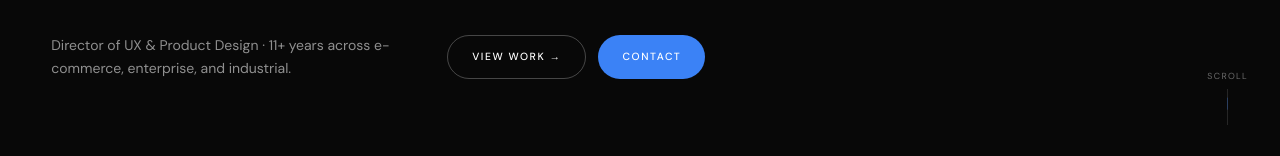
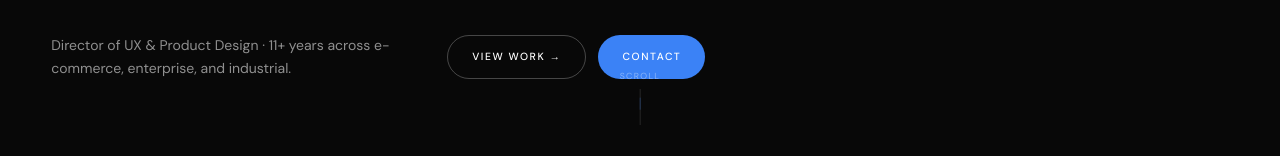
Before and after one commit to tangiblethinking/Appprotoneov002, a React (Vite) app: page / in a window 1280 px wide. Shown: the part 643-799 px from the top of the page. Built offline with nearby package versions, Linux system fonts and the light colour scheme.

Commit message:
Move scroll indicator from bottom-right to bottom-center

```diff
--- a/src/pages/Home.jsx
+++ b/src/pages/Home.jsx
@@ -149,7 +149,7 @@ export default function Home({ setPage }) {
         <motion.div
           initial={{ opacity: 0 }} animate={{ opacity: 1 }}
           transition={{ delay: 1.4 }}
-          style={{ position: 'absolute', bottom: '2rem', right: 'clamp(1rem,4vw,2rem)', display: 'flex', flexDirection: 'column', alignItems: 'center', gap: 6 }}
+          style={{ position: 'absolute', bottom: '2rem', left: '50%', transform: 'translateX(-50%)', display: 'flex', flexDirection: 'column', alignItems: 'center', gap: 6 }}
         >
           <span style={{ fontSize: '0.55rem', textTransform: 'uppercase', letterSpacing: '0.15em', color: 'rgba(255,255,255,0.40)' }}>Scroll</span>
           <div style={{ width: 1, height: 36, background: 'rgba(255,255,255,0.12)', position: 'relative', overflow: 'hidden' }}>
```
